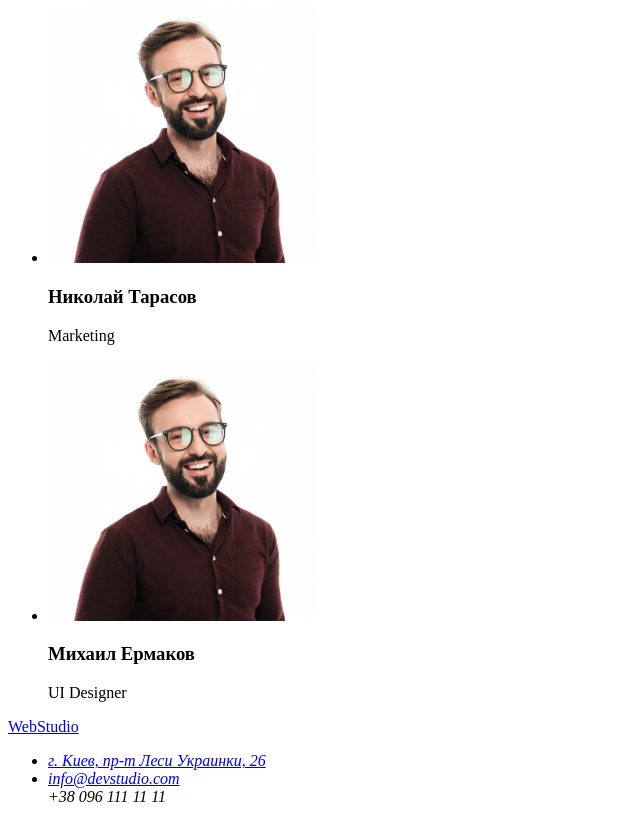
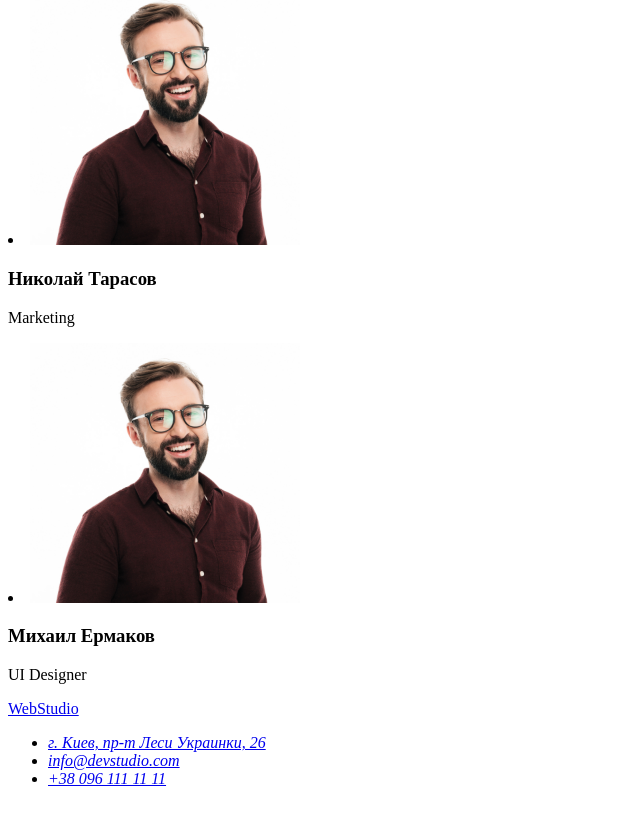
Before and after one commit to NATALIYAFEDORCHUK/goit-markup-hw-01, a plain HTML site: page index.html in a window 1280 px wide. Shown: the part 2304-3126 px from the top of the page, without its empty margins (0-640 px from the left). Drawn offline with Linux system fonts and the light colour scheme.

Commit message:
Редактированное дз..

```diff
--- a/index.html
+++ b/index.html
@@ -64,7 +64,7 @@
                     <img src="./img/img01.jpg" alt="Игорь Демьяненко" width="270" height="260">
                     <h3>Игорь Демьяненко</h3>
                     <p>Product Designer</p>
-                /li>
+                </ul>
                 <li>
                     <img src="./img/img01.jpg" alt="Ольга Репина" width="270" height="260">
                     <h3>Ольга Репина</h3>
@@ -89,7 +89,7 @@
             <ul>
                 <li><a href="/">г. Киев, пр-т Леси Украинки, 26</a></li>
                 <li><a href="mailto:info@devstudio.com">info@devstudio.com</a></li>
-                <li<a href="tel:+38 096 111 11 11">+38 096 111 11 11</a></li>
+                <li><a href="tel:+38 096 111 11 11">+38 096 111 11 11</a></li>
             </ul>
         </address>
     </footer>
```
